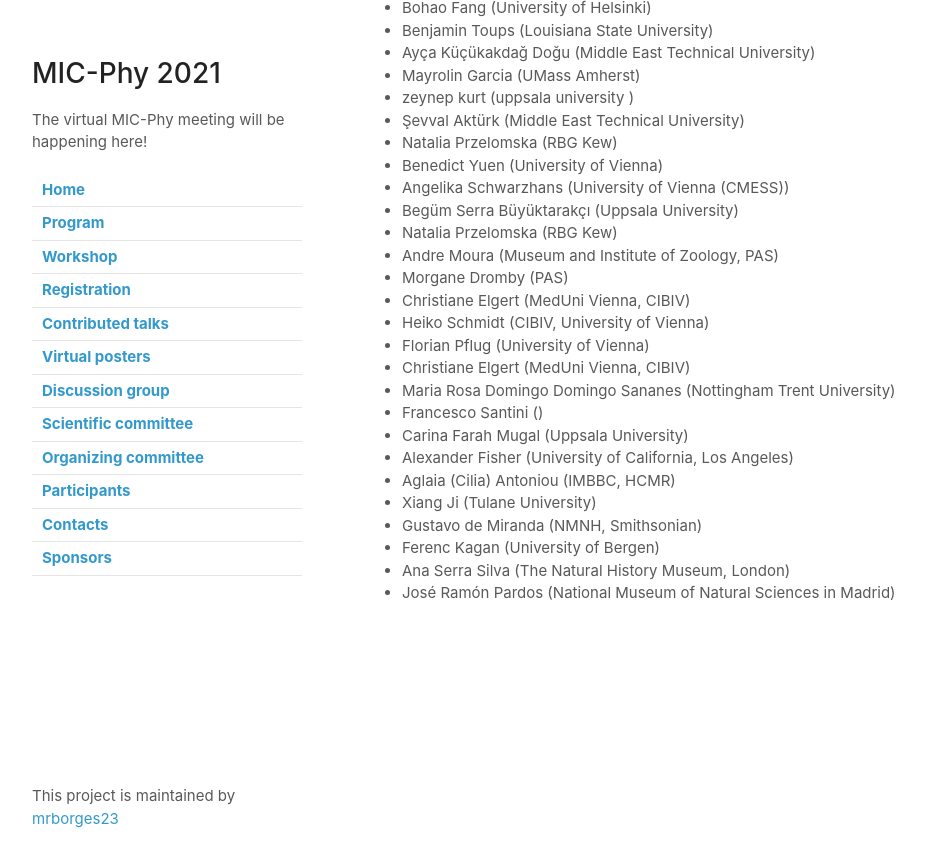
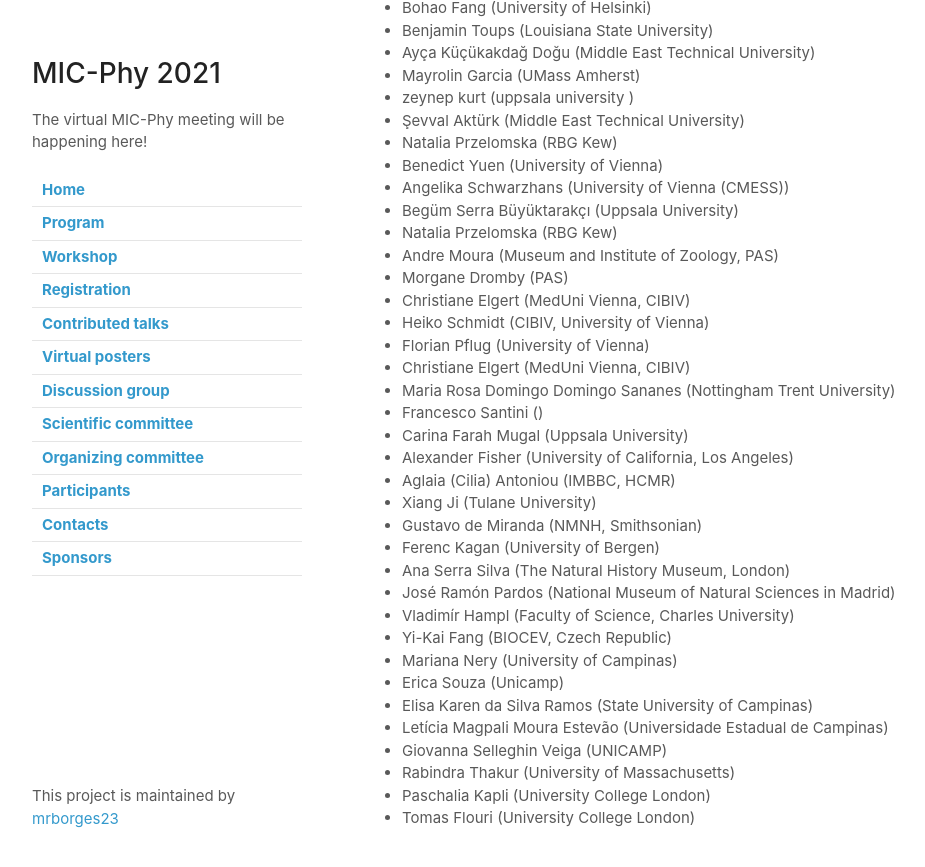
Before and after one commit to mrborges23/micphy2021, a Jekyll site: the page built from participants.md, in a window 1280 px wide and 900 px high, scrolled down 4853 px. Shown: the top 867 px of the window, without its empty margins (68-993 px from the left). Built offline with Jekyll 4.4.1, drawn with Linux system fonts in a browser that asks for light colours; our own code applies the rules of GitHub Pages for plain Markdown files.

Commit message:
updating session 3

```diff
--- a/participants.md
+++ b/participants.md
@@ -232,3 +232,13 @@
 * Ferenc Kagan (University of Bergen)
 * Ana Serra Silva (The Natural History Museum, London)
 * José Ramón Pardos (National Museum of Natural Sciences in Madrid)
+* Vladimír Hampl (Faculty of Science, Charles University)
+* Yi-Kai Fang (BIOCEV, Czech Republic)
+* Mariana Nery (University of Campinas)
+* Erica Souza (Unicamp)
+* Elisa Karen da Silva Ramos (State University of Campinas)
+* Letícia Magpali Moura Estevão (Universidade Estadual de Campinas)
+* Giovanna Selleghin Veiga (UNICAMP)
+* Rabindra Thakur (University of Massachusetts)
+* Paschalia Kapli (University College London)
+* Tomas Flouri (University College London)
```
